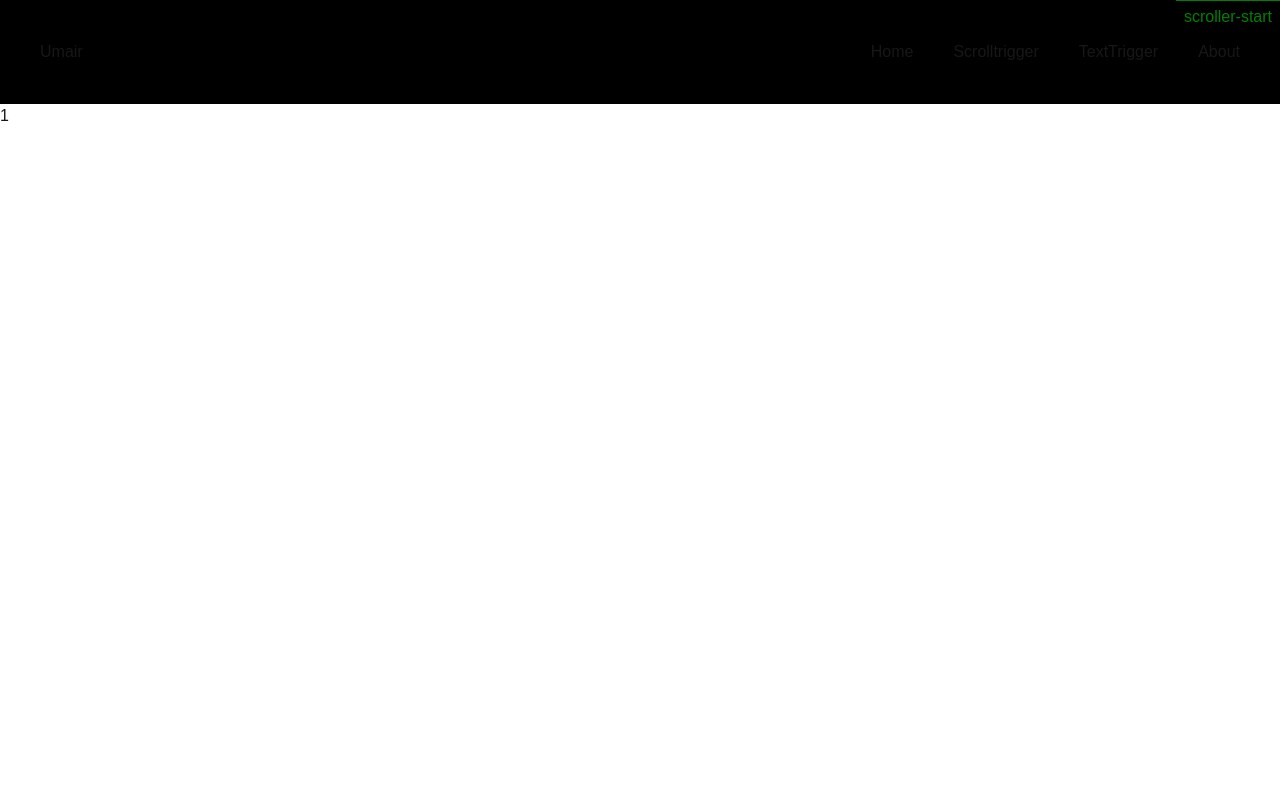
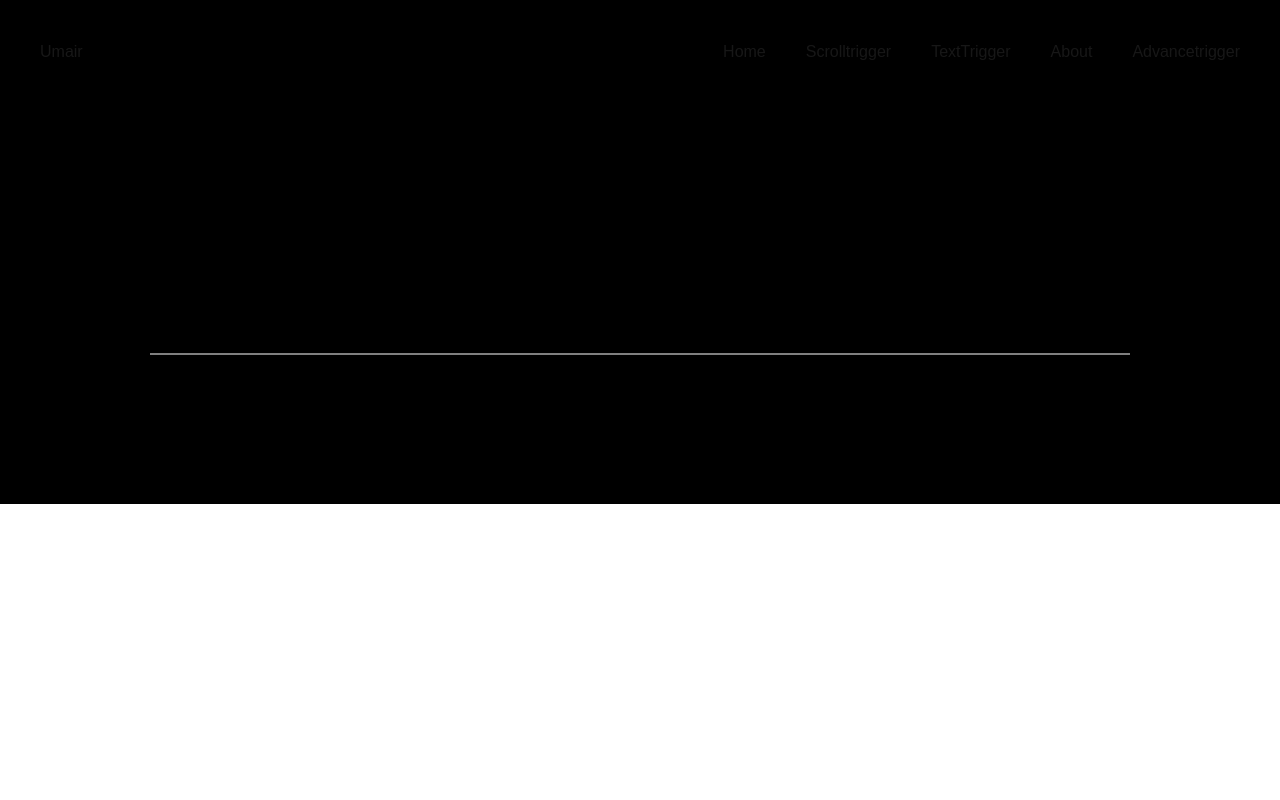
Before and after one commit to Umair-dev55/Next-JS-GSAP, a Next.js app: page / in a window 1280 px wide. Shown: the top 800 px of the page. Built offline with nearby package versions, Linux system fonts and the light colour scheme.

Commit message:
advance use of gsap

```diff
--- /dev/null
+++ b/app/advancetrigger/page.js
@@ -0,0 +1,41 @@
+"use client";
+import React, { useEffect } from "react";
+import { gsap } from "gsap";
+import { ScrollTrigger } from "gsap/ScrollTrigger";
+gsap.registerPlugin(ScrollTrigger);
+
+const page = () => {
+  useEffect(() => {
+    gsap.to("#parent #child", {
+      transform: "translateX(-80%)",
+      scrollTrigger: {
+        trigger: "#parent ",
+        scroller: "body",
+        scrub: 1,
+        pin: true,
+        start: "top 0%",
+        end: "top -1000%",
+      },
+    });
+  });
+  return (
+    <div>
+      <div className="h-screen text-6xl flex justify-center items-center">
+        Scroll down
+      </div>
+      <div
+        id="parent"
+        className="p-5 sm:h-screen w-screen bg-amber-700 flex items-center"
+      >
+        <h1 id="child" className="p-20 text-[50vw] font-extrabold">
+          EXPERIENCE
+        </h1>
+      </div>
+      <div className="h-screen text-6xl flex justify-center items-center">
+        Test Trigger
+      </div>
+    </div>
+  );
+};
+
+export default page;
--- a/app/components/Nav.jsx
+++ b/app/components/Nav.jsx
@@ -55,6 +55,9 @@ const Nav = () => {
           <Link className="nav-link" href="/about">
             About
           </Link>
+          <Link className="nav-link" href="/advancetrigger">
+            advancetrigger
+          </Link>
         </div>
       </nav>
     </div>
--- a/app/globals.css
+++ b/app/globals.css
@@ -57,5 +57,3 @@ body {
 body {
   overflow-x: hidden;
 }
-#parent #child{
-}
--- a/app/page.js
+++ b/app/page.js
@@ -1,38 +1,48 @@
 "use client";
-import React, { useEffect } from "react";
-import { gsap } from "gsap";
-import { ScrollTrigger } from "gsap/ScrollTrigger";
-gsap.registerPlugin(ScrollTrigger);
+import React, { useRef, useEffect, useState } from "react";
+import gsap from "gsap";
 
-const page = () => {
+const Page = () => {
+  const parent = useRef(null);
+  const [y, setY] = useState(250);
+
+  const mouseMove = (e) => {
+    setY(e.nativeEvent.clientY);
+  };
+
   useEffect(() => {
-    gsap.to("#parent #child", {
-      transform: "translateX(-80%)",
-      scrollTrigger: {
-        trigger: "#parent ",
-        scroller: "body",
-        markers: true,
-        scrub: 1,
-        pin: true,
-        start: "top 0%",
-        end: "top -100%",
-      },
-    });
-  });
+    const ctx = gsap.context(() => {
+      gsap.from(parent.current, {
+        opacity: 0,
+        y: 100,
+        duration: 2,
+        ease: "power3.out",
+      });
+    }, parent);
+
+    return () => ctx.revert(); // cleanup (important in Next.js)
+  }, []);
+
   return (
-    <div>
-      <div className="h-screen">1</div>
+    <div
+      ref={parent}
+      className="w-screen h-[400px] bg-black relative overflow-hidden"
+    >
       <div
-        id="parent"
-        className="p-5 sm:h-screen w-screen bg-amber-700 flex items-center"
+        id="string"
+        className="absolute left-1/2 -translate-x-1/2"
+        onMouseMove={mouseMove}
       >
-        <h1 id="child" className="p-20 text-[50vw] font-extrabold">
-          EXPERIENCE
-        </h1>
+        <svg width="1000" height="600">
+          <path
+            d={`M 10 250 Q 500 ${y} 990 250`}
+            stroke="white"
+            fill="transparent"
+          />
+        </svg>
       </div>
-      <div className="h-screen">3</div>
     </div>
   );
 };
 
-export default page;
+export default Page;
--- a/app/scrolltrigger/page.js
+++ b/app/scrolltrigger/page.js
@@ -2,8 +2,8 @@
 import { useEffect } from "react";
 import { gsap } from "gsap";
 import { ScrollTrigger } from "gsap/ScrollTrigger";
+gsap.registerPlugin(ScrollTrigger);
 
-gsap.registerPlugin(ScrollTrigger);
 const page = () => {
   useEffect(() => {
     gsap.from(".page1 .box", {
```
